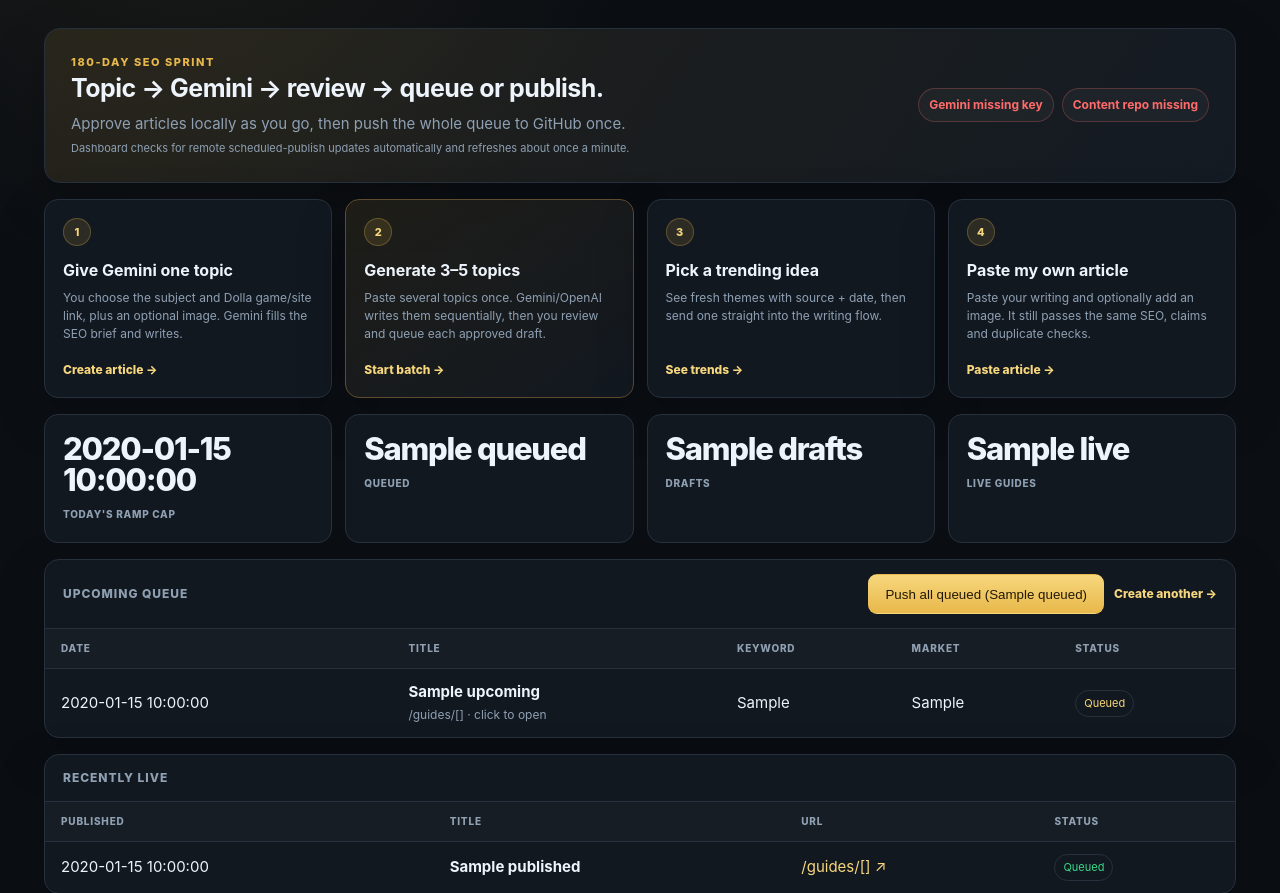
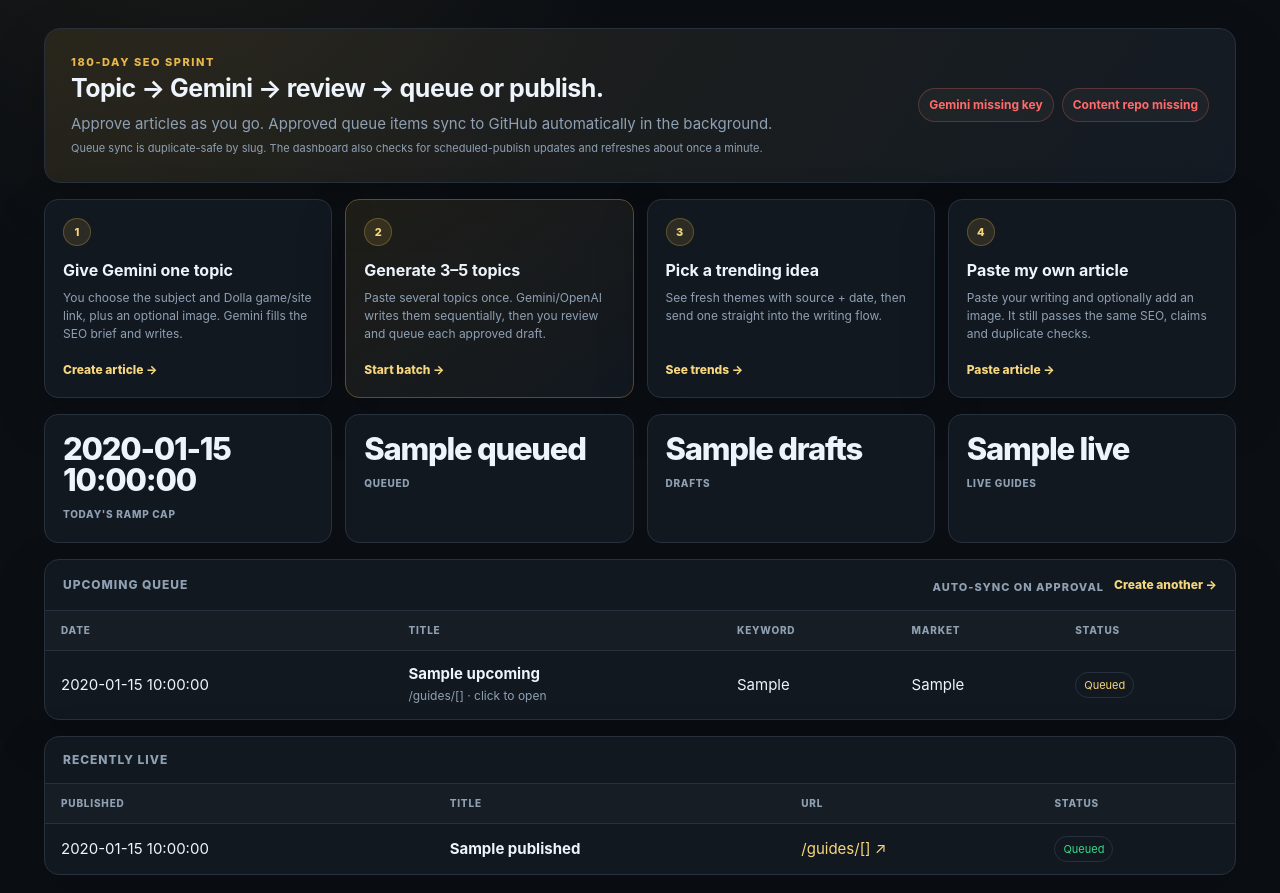
Before and after one commit to SSbot43/dolla-content-desk, a Flask app: template templates/dashboard.html in a window 1280 px wide. Shown: the part 78-971 px from the top of the page. Run offline with Flask 3, Linux system fonts and the light colour scheme; the template is opened without the code that fills it: most values are stand-ins (such as "Sample title", 1, 10 or a date in 2020).

Commit message:
Remove confusing bulk queue push from dashboard

```diff
--- a/templates/dashboard.html
+++ b/templates/dashboard.html
@@ -8,7 +8,7 @@
   <link rel="stylesheet" href="{{ url_for('static', filename='content-upgrades.css') }}">
   <style>
     .queue-open-form{margin:0}.queue-open-link{appearance:none;background:none;border:0;padding:0;margin:0;color:inherit;font:inherit;text-align:left;cursor:pointer}.queue-open-link strong{color:var(--text)}.queue-open-link:hover strong{text-decoration:underline;text-underline-offset:3px}.queue-open-link:hover .small-text{color:var(--gold2)}
-    .queue-head-actions{display:flex;gap:10px;align-items:center;flex-wrap:wrap}.queue-head-actions form{margin:0}
+    .queue-head-actions{display:flex;gap:10px;align-items:center;flex-wrap:wrap}
     .sync-note{font-size:11px;color:var(--muted);margin-top:5px}
   </style>
 </head>
@@ -27,19 +27,12 @@
 </header>
 
 <main class="page">
-  {% if request.args.get('pushed') is not none %}
-    <div class="banner ok"><strong>Queue pushed</strong><span>{{ request.args.get('pushed') }} approved queued article(s) are now saved to GitHub in one push.</span></div>
-  {% endif %}
-  {% if request.args.get('push_error') %}
-    <div class="banner bad"><strong>Push failed</strong><span>{{ request.args.get('push_error') }}</span></div>
-  {% endif %}
-
   <section class="hero-strip">
     <div>
       <div class="eyebrow">180-day SEO sprint</div>
       <h2>Topic → Gemini → review → queue or publish.</h2>
-      <p>Approve articles locally as you go, then push the whole queue to GitHub once.</p>
-      <div class="sync-note">Dashboard checks for remote scheduled-publish updates automatically and refreshes about once a minute.</div>
+      <p>Approve articles as you go. Approved queue items sync to GitHub automatically in the background.</p>
+      <div class="sync-note">Queue sync is duplicate-safe by slug. The dashboard also checks for scheduled-publish updates and refreshes about once a minute.</div>
     </div>
     <div class="system-pills">
       <span class="pill {{ 'ok' if gemini_ready else 'bad' }}">Gemini {{ 'ready' if gemini_ready else 'missing key' }}</span>
@@ -85,11 +78,7 @@
     <div class="panel-title row-between">
       <span>Upcoming queue</span>
       <div class="queue-head-actions">
-        {% if queued %}
-        <form method="post" action="{{ url_for('push_queued_all') }}">
-          <button class="btn primary" type="submit">Push all queued ({{ queued }})</button>
-        </form>
-        {% endif %}
+        <span class="sync-note">Auto-sync on approval</span>
         <a href="{{ url_for('feed') }}">Create another →</a>
       </div>
     </div>
```
